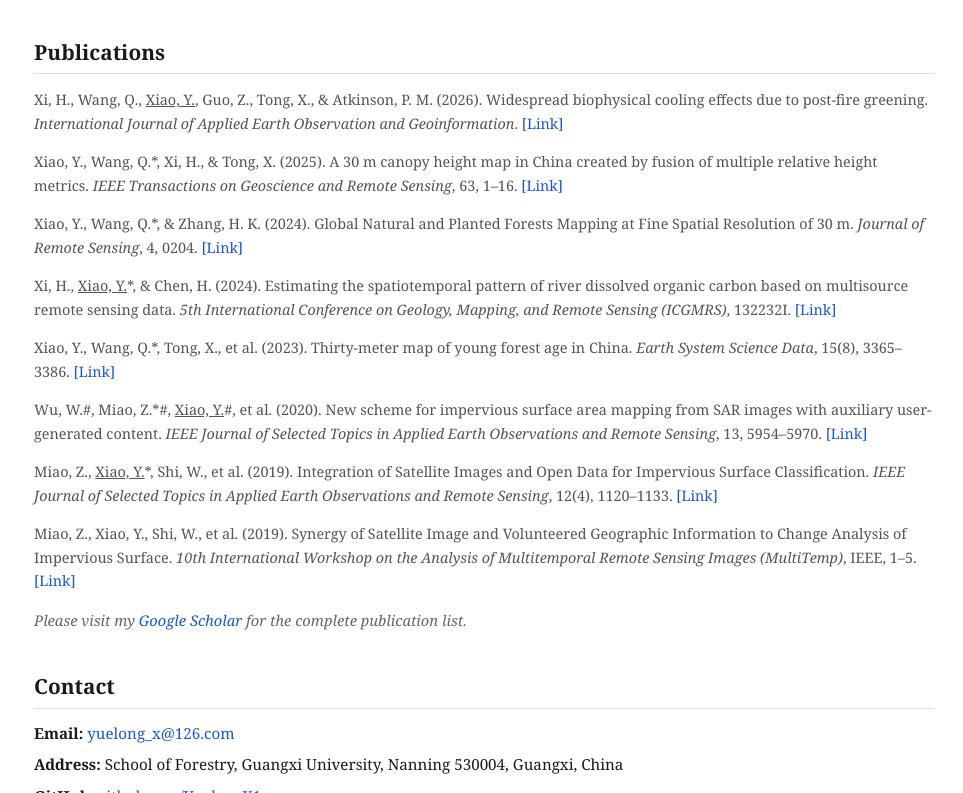
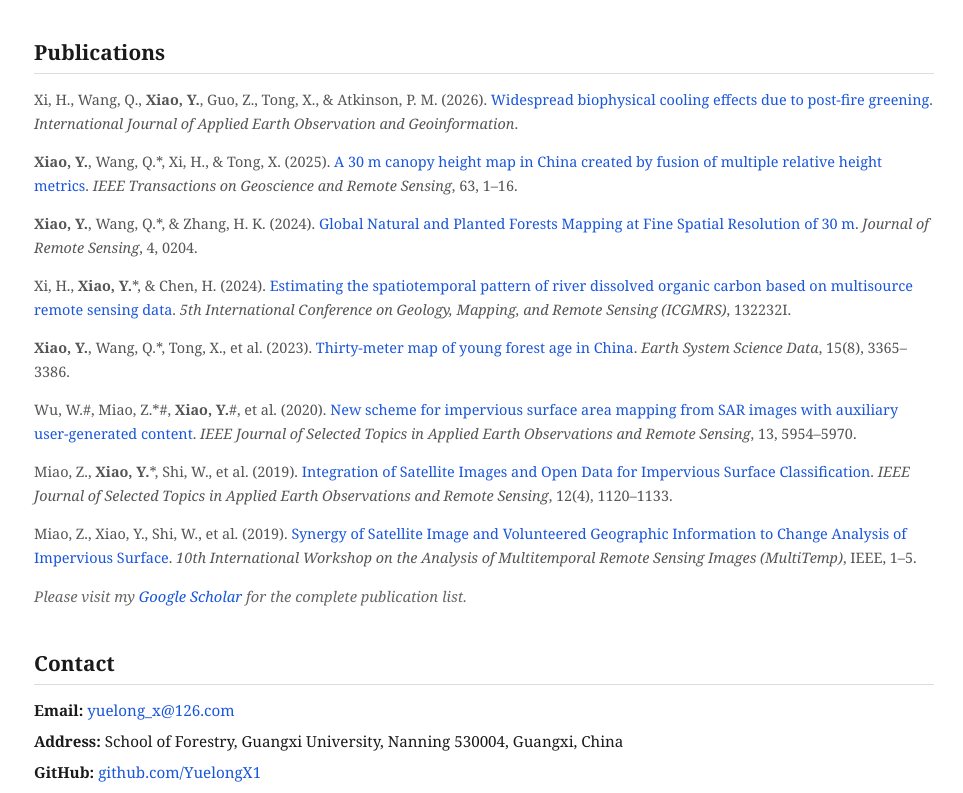
Before and after one commit to YuelongX1/YuelongX1.github.io, a plain HTML site: page index.html in a window 1280 px wide. Shown: the part 808-1601 px from the top of the page, without its empty margins (156-1119 px from the left). Drawn offline with Linux system fonts and the light colour scheme.

Commit message:
Bold author name, make paper titles clickable links

```diff
--- a/index.html
+++ b/index.html
@@ -101,42 +101,42 @@
     <h2>Publications</h2>
 
     <div class="pub">
-        <div class="journal-info">Xi, H., Wang, Q., <u>Xiao, Y.</u>, Guo, Z., Tong, X., &amp; Atkinson, P. M. (2026). Widespread biophysical cooling effects due to post-fire greening. <em>International Journal of Applied Earth Observation and Geoinformation</em>. <a href="https://doi.org/10.1016/j.jag.2026.105211" target="_blank">[Link]</a>
+        <div class="journal-info">Xi, H., Wang, Q., <strong>Xiao, Y.</strong>, Guo, Z., Tong, X., &amp; Atkinson, P. M. (2026). <a href="https://doi.org/10.1016/j.jag.2026.105211" target="_blank">Widespread biophysical cooling effects due to post-fire greening</a>. <em>International Journal of Applied Earth Observation and Geoinformation</em>.
         </div>
     </div>
 
     <div class="pub">
-        <div class="journal-info">Xiao, Y., Wang, Q.*, Xi, H., &amp; Tong, X. (2025). A 30 m canopy height map in China created by fusion of multiple relative height metrics. <em>IEEE Transactions on Geoscience and Remote Sensing</em>, 63, 1–16. <a href="https://doi.org/10.1109/tgrs.2025.3572524" target="_blank">[Link]</a>
+        <div class="journal-info"><strong>Xiao, Y.</strong>, Wang, Q.*, Xi, H., &amp; Tong, X. (2025). <a href="https://doi.org/10.1109/tgrs.2025.3572524" target="_blank">A 30 m canopy height map in China created by fusion of multiple relative height metrics</a>. <em>IEEE Transactions on Geoscience and Remote Sensing</em>, 63, 1–16.
         </div>
     </div>
 
     <div class="pub">
-        <div class="journal-info">Xiao, Y., Wang, Q.*, &amp; Zhang, H. K. (2024). Global Natural and Planted Forests Mapping at Fine Spatial Resolution of 30 m. <em>Journal of Remote Sensing</em>, 4, 0204. <a href="https://doi.org/10.34133/remotesensing.0204" target="_blank">[Link]</a>
+        <div class="journal-info"><strong>Xiao, Y.</strong>, Wang, Q.*, &amp; Zhang, H. K. (2024). <a href="https://doi.org/10.34133/remotesensing.0204" target="_blank">Global Natural and Planted Forests Mapping at Fine Spatial Resolution of 30 m</a>. <em>Journal of Remote Sensing</em>, 4, 0204.
         </div>
     </div>
 
     <div class="pub">
-        <div class="journal-info">Xi, H., <u>Xiao, Y.</u>*, &amp; Chen, H. (2024). Estimating the spatiotemporal pattern of river dissolved organic carbon based on multisource remote sensing data. <em>5th International Conference on Geology, Mapping, and Remote Sensing (ICGMRS)</em>, 132232I. <a href="https://doi.org/10.1117/12.3035685" target="_blank">[Link]</a>
+        <div class="journal-info">Xi, H., <strong>Xiao, Y.</strong>*, &amp; Chen, H. (2024). <a href="https://doi.org/10.1117/12.3035685" target="_blank">Estimating the spatiotemporal pattern of river dissolved organic carbon based on multisource remote sensing data</a>. <em>5th International Conference on Geology, Mapping, and Remote Sensing (ICGMRS)</em>, 132232I.
         </div>
     </div>
 
     <div class="pub">
-        <div class="journal-info">Xiao, Y., Wang, Q.*, Tong, X., et al. (2023). Thirty-meter map of young forest age in China. <em>Earth System Science Data</em>, 15(8), 3365–3386. <a href="https://doi.org/10.5194/essd-15-3365-2023" target="_blank">[Link]</a>
+        <div class="journal-info"><strong>Xiao, Y.</strong>, Wang, Q.*, Tong, X., et al. (2023). <a href="https://doi.org/10.5194/essd-15-3365-2023" target="_blank">Thirty-meter map of young forest age in China</a>. <em>Earth System Science Data</em>, 15(8), 3365–3386.
         </div>
     </div>
 
     <div class="pub">
-        <div class="journal-info">Wu, W.#, Miao, Z.*#, <u>Xiao, Y.</u>#, et al. (2020). New scheme for impervious surface area mapping from SAR images with auxiliary user-generated content. <em>IEEE Journal of Selected Topics in Applied Earth Observations and Remote Sensing</em>, 13, 5954–5970. <a href="https://doi.org/10.1109/jstars.2020.3027507" target="_blank">[Link]</a>
+        <div class="journal-info">Wu, W.#, Miao, Z.*#, <strong>Xiao, Y.</strong>#, et al. (2020). <a href="https://doi.org/10.1109/jstars.2020.3027507" target="_blank">New scheme for impervious surface area mapping from SAR images with auxiliary user-generated content</a>. <em>IEEE Journal of Selected Topics in Applied Earth Observations and Remote Sensing</em>, 13, 5954–5970.
         </div>
     </div>
 
     <div class="pub">
-        <div class="journal-info">Miao, Z., <u>Xiao, Y.</u>*, Shi, W., et al. (2019). Integration of Satellite Images and Open Data for Impervious Surface Classification. <em>IEEE Journal of Selected Topics in Applied Earth Observations and Remote Sensing</em>, 12(4), 1120–1133. <a href="https://doi.org/10.1109/jstars.2019.2903585" target="_blank">[Link]</a>
+        <div class="journal-info">Miao, Z., <strong>Xiao, Y.</strong>*, Shi, W., et al. (2019). <a href="https://doi.org/10.1109/jstars.2019.2903585" target="_blank">Integration of Satellite Images and Open Data for Impervious Surface Classification</a>. <em>IEEE Journal of Selected Topics in Applied Earth Observations and Remote Sensing</em>, 12(4), 1120–1133.
         </div>
     </div>
 
     <div class="pub">
-        <div class="journal-info">Miao, Z., Xiao, Y., Shi, W., et al. (2019). Synergy of Satellite Image and Volunteered Geographic Information to Change Analysis of Impervious Surface. <em>10th International Workshop on the Analysis of Multitemporal Remote Sensing Images (MultiTemp)</em>, IEEE, 1–5. <a href="https://doi.org/10.1109/multi-temp.2019.8866978" target="_blank">[Link]</a>
+        <div class="journal-info">Miao, Z., Xiao, Y., Shi, W., et al. (2019). <a href="https://doi.org/10.1109/multi-temp.2019.8866978" target="_blank">Synergy of Satellite Image and Volunteered Geographic Information to Change Analysis of Impervious Surface</a>. <em>10th International Workshop on the Analysis of Multitemporal Remote Sensing Images (MultiTemp)</em>, IEEE, 1–5.
         </div>
     </div>
 
```
